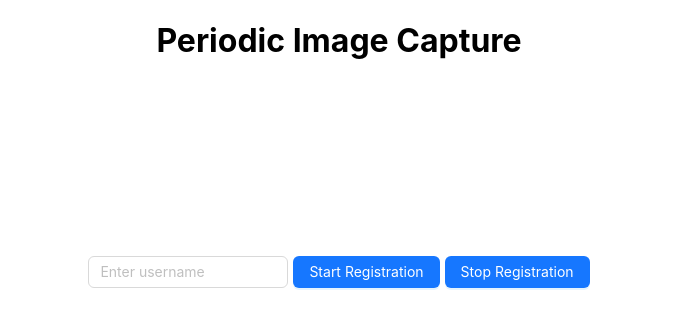
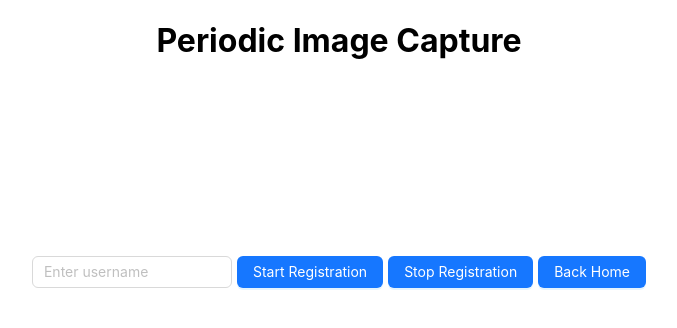
Before and after one commit to gokberkotlu/stream-auth, a React (Create React App) app in the folder webui/: page /register in a window 1280 px wide. Shown: the top 328 px of the page, without its empty margins (301-978 px from the left). Built offline with nearby package versions, Linux system fonts and the light colour scheme.

Commit message:
feat: user routes up to loggedIn situation and registration username validation

```diff
--- a/webui/src/App.tsx
+++ b/webui/src/App.tsx
@@ -4,15 +4,39 @@ import Login from "./pages/Login";
 import Register from "./pages/Register";
 import NotFound from "./pages/Notfound.tsx";
 import Dashboard from "./pages/Dashboard";
+import { useState } from "react";
 
 function App() {
+  const [loggedIn, setLoggedIn] = useState<boolean>(false);
+
   return (
     <div className="App">
       <Routes>
         <Route path="/" element={<Navigate to="/login" />} />
-        <Route path="/login" element={<Login />} />
-        <Route path="/register" element={<Register />} />
-        <Route path="/dashboard" element={<Dashboard />} />
+        <Route
+          path="/login"
+          element={
+            loggedIn ? (
+              <Navigate to="/dashboard" />
+            ) : (
+              <Login setLoggedIn={setLoggedIn} />
+            )
+          }
+        />
+        <Route
+          path="/register"
+          element={loggedIn ? <Navigate to="/dashboard" /> : <Register />}
+        />
+        <Route
+          path="/dashboard"
+          element={
+            loggedIn ? (
+              <Dashboard setLoggedIn={setLoggedIn} />
+            ) : (
+              <Navigate to="/login" />
+            )
+          }
+        />
         <Route path="*" element={<NotFound />} />
       </Routes>
     </div>
--- a/webui/src/pages/Dashboard/index.tsx
+++ b/webui/src/pages/Dashboard/index.tsx
@@ -10,8 +10,12 @@ import { Breadcrumb, Layout, Menu, theme } from "antd";
 import "./styles.css";
 import { useNavigate } from "react-router-dom";
 
+interface Props {
+  setLoggedIn: React.Dispatch<React.SetStateAction<boolean>>;
+}
+
 const { Header, Content, Sider } = Layout;
-const App: React.FC = () => {
+const App: React.FC<Props> = ({ setLoggedIn }) => {
   const navigate = useNavigate();
 
   const loginLSKey = "stream_auth_user";
@@ -19,6 +23,7 @@ const App: React.FC = () => {
 
   const logout = () => {
     localStorage.removeItem(loginLSKey);
+    setLoggedIn(false);
     navigate("/login");
   };
 
@@ -97,7 +102,8 @@ const App: React.FC = () => {
             }}
           >
             <p style={{ color: "#333", fontWeight: 900, fontSize: "1rem" }}>
-              Welcome <span style={{ color: "tomato" }}>{userName?.toUpperCase()}</span>
+              Welcome{" "}
+              <span style={{ color: "tomato" }}>{userName?.toUpperCase()}</span>
             </p>
           </Content>
         </Layout>
--- a/webui/src/pages/Login/index.tsx
+++ b/webui/src/pages/Login/index.tsx
@@ -1,5 +1,10 @@
+import { Button, message } from "antd";
 import React, { useEffect, useRef, useState } from "react";
-import { useNavigate } from "react-router-dom";
+import { Link, useNavigate } from "react-router-dom";
+
+interface Props {
+  setLoggedIn: React.Dispatch<React.SetStateAction<boolean>>;
+}
 
 interface IRecRes {
   name: string;
@@ -15,7 +20,7 @@ interface IRecRes {
   };
 }
 
-const Login: React.FC = () => {
+const Login: React.FC<Props> = ({ setLoggedIn }) => {
   const socket = new WebSocket("ws://localhost:8080/face-rec");
   const navigate = useNavigate();
 
@@ -23,6 +28,8 @@ const Login: React.FC = () => {
   const [userName, setUserName] = useState<string>("");
 
   const videoElement = useRef<HTMLVideoElement>(null);
+
+  const wsMessageInParseError = useRef<string>("");
 
   const startStream = async () => {
     try {
@@ -46,15 +53,20 @@ const Login: React.FC = () => {
         console.log("WebSocket connection closed");
       };
 
-      socket.onmessage = (message) => {
+      socket.onmessage = (socketMessage) => {
         captureAndSendImage();
-        console.log(message.data, typeof message.data);
-        if (message?.data) {
+        console.log(socketMessage.data, typeof socketMessage.data);
+        if (socketMessage?.data) {
           let response: IRecRes;
 
           try {
-            response = JSON.parse(message.data);
+            response = JSON.parse(socketMessage.data);
           } catch (err) {
+            if (wsMessageInParseError.current !== socketMessage.data) {
+              wsMessageInParseError.current = socketMessage.data;
+              message.error(socketMessage.data);
+            }
+
             setRectanglePoints("0,0 0,0 0,0 0,0");
             return;
           }
@@ -141,6 +153,7 @@ const Login: React.FC = () => {
 
   const login = (userName: string) => {
     localStorage.setItem("stream_auth_user", userName);
+    setLoggedIn(true);
     closeWsConnection();
     navigate("/dashboard");
   };
@@ -192,6 +205,13 @@ const Login: React.FC = () => {
         >
           {userName}
         </span>
+
+        <br />
+        <br />
+        <br />
+        <Link to="/register">
+          <Button type="primary">Register</Button>
+        </Link>
       </div>
     </div>
   );
--- a/webui/src/pages/Register/index.tsx
+++ b/webui/src/pages/Register/index.tsx
@@ -1,5 +1,6 @@
 import { Button, Input, message } from "antd";
 import React, { useEffect, useRef, useState } from "react";
+import { Link } from "react-router-dom";
 
 interface ISingleRecRes {
   Min: {
@@ -24,6 +25,15 @@ const Register: React.FC = () => {
   const videoElement = useRef<HTMLVideoElement>(null);
 
   const startStream = async () => {
+    const regex = /^[^\s]*$/;
+    if (!regex.test(userName)) {
+      message.error("Username cannot contain spaces");
+      return;
+    } else if (userName.length < 3) {
+      message.error("Username must be at least 3 characters");
+      return;
+    }
+
     try {
       socketRef.current = new WebSocket(
         `ws://localhost:8080/face-register?name=${userName}`
@@ -148,8 +158,6 @@ const Register: React.FC = () => {
   };
 
   useEffect(() => {
-    // startStream();
-
     return () => closeWsConnection();
   }, []);
 
@@ -198,9 +206,16 @@ const Register: React.FC = () => {
       >
         Start Registration
       </Button>
-      <Button type="primary" onClick={stopRegistration}>
+      <Button
+        type="primary"
+        onClick={stopRegistration}
+        style={{ marginRight: 5 }}
+      >
         Stop Registration
       </Button>
+      <Link to="/">
+        <Button type="primary">Back Home</Button>
+      </Link>
     </div>
   );
 };
```
